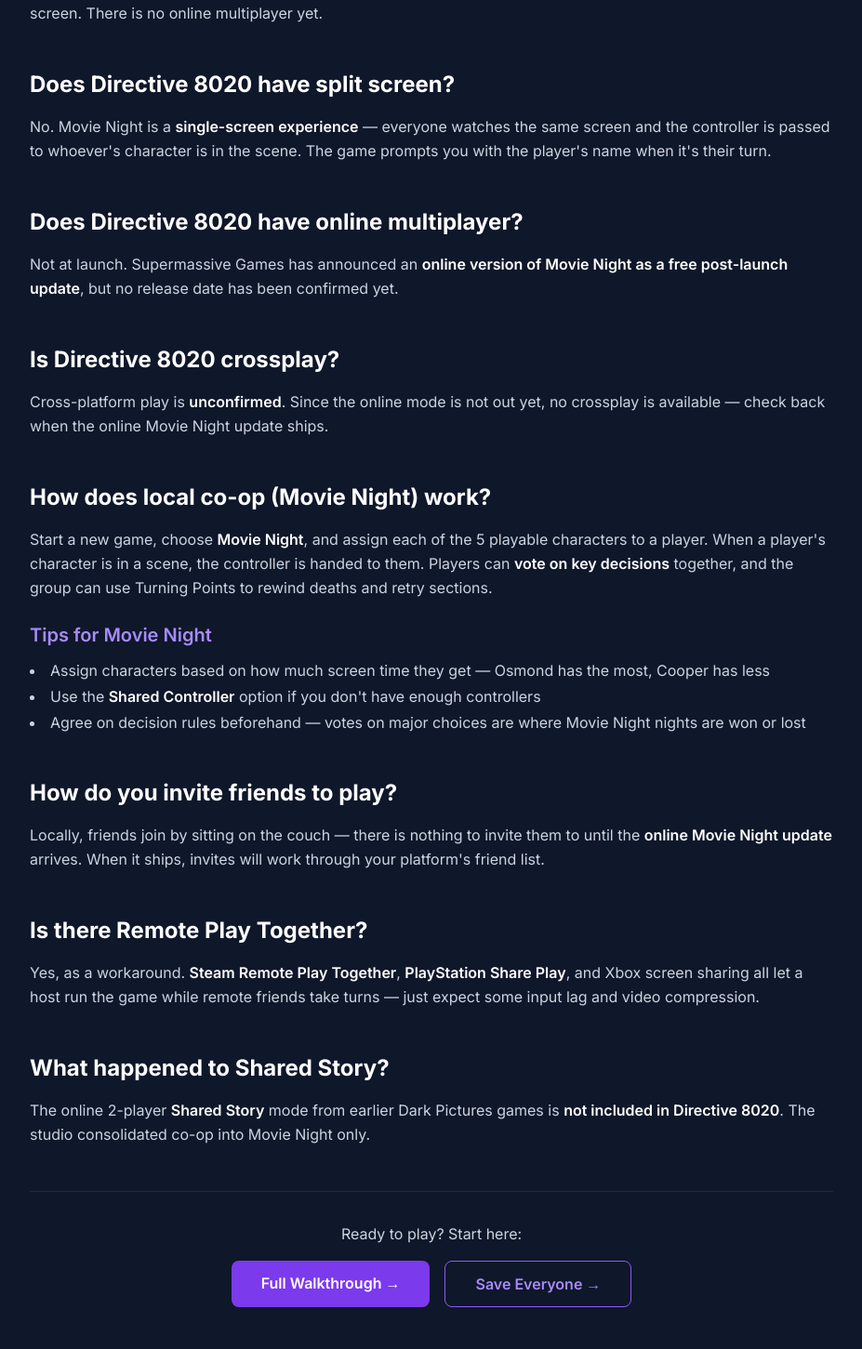
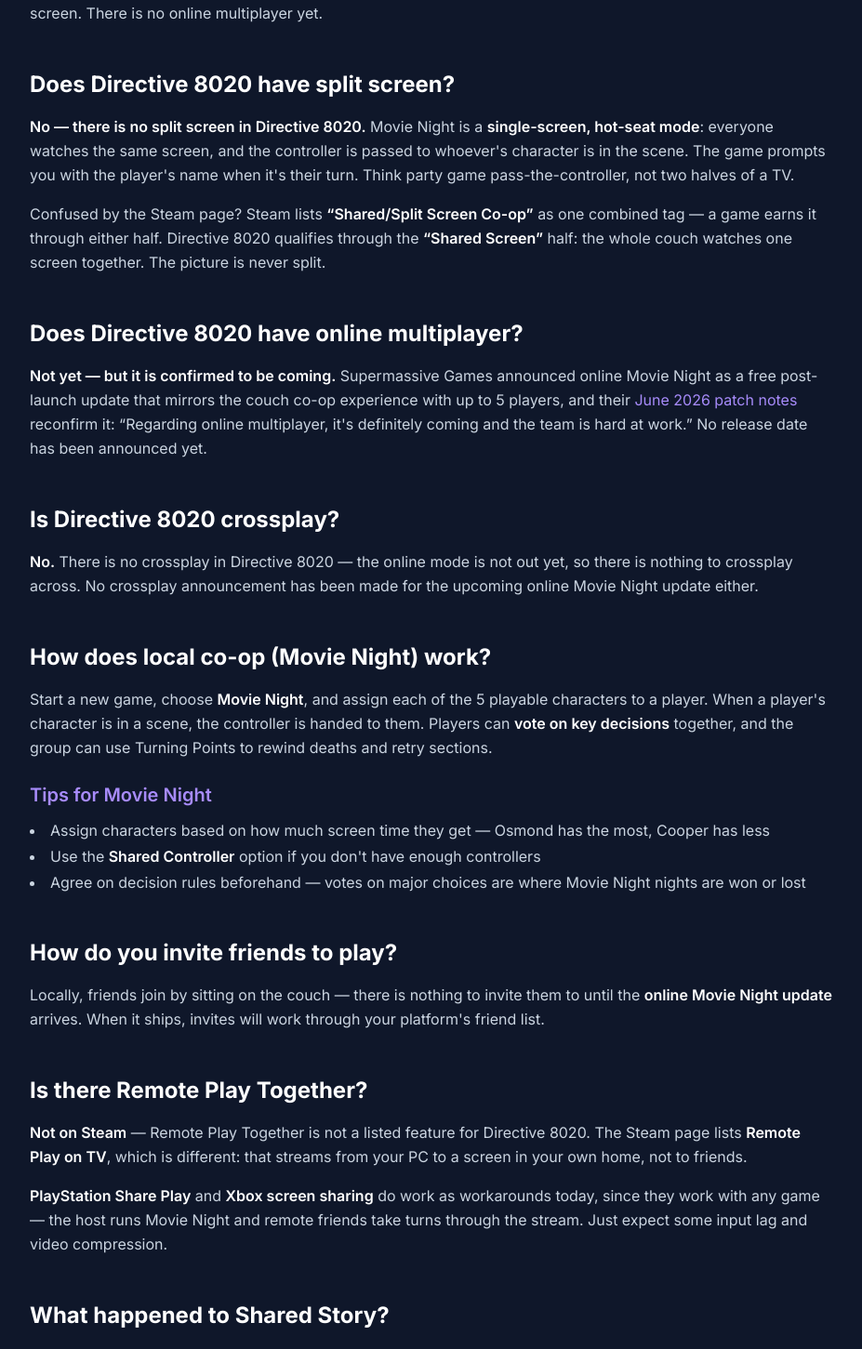
Before and after one commit to dayong/directive-8020, a Next.js app: page /multiplayer in a window 1280 px wide. Shown: the part 849-2300 px from the top of the page at 93% size, without its empty margins (176-1103 px from the left). Built offline with nearby package versions, Linux system fonts and the light colour scheme; no server answers.

Commit message:
multiplayer/page.tsx

```diff
--- a/app/multiplayer/page.tsx
+++ b/app/multiplayer/page.tsx
@@ -5,11 +5,11 @@
 export const metadata: Metadata = {
   title: 'Is Directive 8020 Multiplayer, Split Screen or Crossplay? (Co-Op Guide)',
   description:
-    'Directive 8020 has local Movie Night co-op for up to 5 players. No split screen, no online mode yet, crossplay unconfirmed. Full co-op Q&A.',
+    'Directive 8020 has local Movie Night co-op for up to 5 players. No split screen, no online mode, no crossplay yet. Full co-op Q&A.',
   openGraph: {
     title: 'Is Directive 8020 Multiplayer, Split Screen or Crossplay? (Co-Op Guide)',
     description:
-      'Directive 8020 co-op guide — Movie Night local co-op for up to 5 players. No split screen, online mode coming later, crossplay unconfirmed.',
+      'Directive 8020 co-op guide — Movie Night local co-op for up to 5 players. No split screen, no online mode, no crossplay yet. Full co-op Q&A.',
     images: ['/og-image.png'],
     type: 'website',
   },
@@ -22,15 +22,19 @@
   },
   {
     q: 'Does Directive 8020 have split screen?',
-    a: 'No. Movie Night is a single-screen experience — everyone watches the same screen and the controller is passed to whoever\'s character is in the scene.',
+    a: 'No — there is no split screen in Directive 8020. Movie Night is a single-screen, hot-seat mode: everyone watches the same screen, and the controller is passed to whoever\'s character is in the scene.',
   },
   {
     q: 'Does Directive 8020 have online multiplayer?',
-    a: 'Not at launch. Supermassive Games has announced an online version of Movie Night as a free post-launch update, but no release date has been confirmed yet.',
+    a: 'Not yet. Online Movie Night is confirmed as a free post-launch update — Supermassive Games\' June 2026 patch notes say "it\'s definitely coming and the team is hard at work." No release date has been announced yet.',
+  },
+  {
+    q: 'Will Directive 8020 have online multiplayer?',
+    a: 'Yes. Supermassive Games has confirmed online multiplayer as a free post-launch update, mirroring the couch co-op Movie Night experience with up to 5 players. No release date has been announced yet.',
   },
   {
     q: 'Is Directive 8020 crossplay?',
-    a: 'Cross-platform play is unconfirmed. Since the online mode is not out yet, no crossplay is available — check back when the online Movie Night update ships.',
+    a: 'No. There is no crossplay in Directive 8020 — the online mode is not out yet, so there is nothing to crossplay across. No crossplay announcement has been made for the upcoming online Movie Night update either.',
   },
   {
     q: 'How does local co-op (Movie Night) work?',
@@ -42,7 +46,7 @@
   },
   {
     q: 'Is there Remote Play Together?',
-    a: 'Yes, as a workaround. Steam Remote Play Together, PlayStation Share Play, and Xbox screen sharing all let a host run the game while remote friends take turns — just expect some input lag.',
+    a: 'Not on Steam — Remote Play Together is not a listed feature for Directive 8020. PlayStation Share Play and Xbox screen sharing do work as workarounds today, just expect some input lag.',
   },
   {
     q: 'What happened to Shared Story?',
@@ -120,28 +124,51 @@
         <section>
           <h2>Does Directive 8020 have split screen?</h2>
           <p>
-            No. Movie Night is a <strong>single-screen experience</strong> —
-            everyone watches the same screen and the controller is passed to
+            <strong>No — there is no split screen in Directive 8020.</strong>{' '}
+            Movie Night is a <strong>single-screen, hot-seat mode</strong>:
+            everyone watches the same screen, and the controller is passed to
             whoever&apos;s character is in the scene. The game prompts you with
-            the player&apos;s name when it&apos;s their turn.
+            the player&apos;s name when it&apos;s their turn. Think party game
+            pass-the-controller, not two halves of a TV.
+          </p>
+          <p>
+            Confused by the Steam page? Steam lists{' '}
+            <strong>&ldquo;Shared/Split Screen Co-op&rdquo;</strong> as one
+            combined tag — a game earns it through either half. Directive 8020
+            qualifies through the <strong>&ldquo;Shared Screen&rdquo;</strong>{' '}
+            half: the whole couch watches one screen together. The picture is
+            never split.
           </p>
         </section>
 
         <section>
           <h2>Does Directive 8020 have online multiplayer?</h2>
           <p>
-            Not at launch. Supermassive Games has announced an{' '}
-            <strong>online version of Movie Night as a free post-launch
-            update</strong>, but no release date has been confirmed yet.
+            <strong>Not yet — but it is confirmed to be coming.</strong>{' '}
+            Supermassive Games announced online Movie Night as a free
+            post-launch update that mirrors the couch co-op experience with up
+            to 5 players, and their{' '}
+            <a
+              href="https://store.steampowered.com/news/app/2255370/view/673997481174894605"
+              target="_blank"
+              rel="noopener noreferrer"
+              className="text-violet-400 hover:underline"
+            >
+              June 2026 patch notes
+            </a>{' '}
+            reconfirm it: &ldquo;Regarding online multiplayer, it&apos;s
+            definitely coming and the team is hard at work.&rdquo; No release
+            date has been announced yet.
           </p>
         </section>
 
         <section>
           <h2>Is Directive 8020 crossplay?</h2>
           <p>
-            Cross-platform play is <strong>unconfirmed</strong>. Since the
-            online mode is not out yet, no crossplay is available — check back
-            when the online Movie Night update ships.
+            <strong>No.</strong> There is no crossplay in Directive 8020 — the
+            online mode is not out yet, so there is nothing to crossplay
+            across. No crossplay announcement has been made for the upcoming
+            online Movie Night update either.
           </p>
         </section>
 
@@ -175,10 +202,17 @@
         <section>
           <h2>Is there Remote Play Together?</h2>
           <p>
-            Yes, as a workaround. <strong>Steam Remote Play Together</strong>,{' '}
-            <strong>PlayStation Share Play</strong>, and Xbox screen sharing
-            all let a host run the game while remote friends take turns — just
-            expect some input lag and video compression.
+            <strong>Not on Steam</strong> — Remote Play Together is not a
+            listed feature for Directive 8020. The Steam page lists{' '}
+            <strong>Remote Play on TV</strong>, which is different: that
+            streams from your PC to a screen in your own home, not to friends.
+          </p>
+          <p>
+            <strong>PlayStation Share Play</strong> and{' '}
+            <strong>Xbox screen sharing</strong> do work as workarounds today,
+            since they work with any game — the host runs Movie Night and
+            remote friends take turns through the stream. Just expect some
+            input lag and video compression.
           </p>
         </section>
 
```
